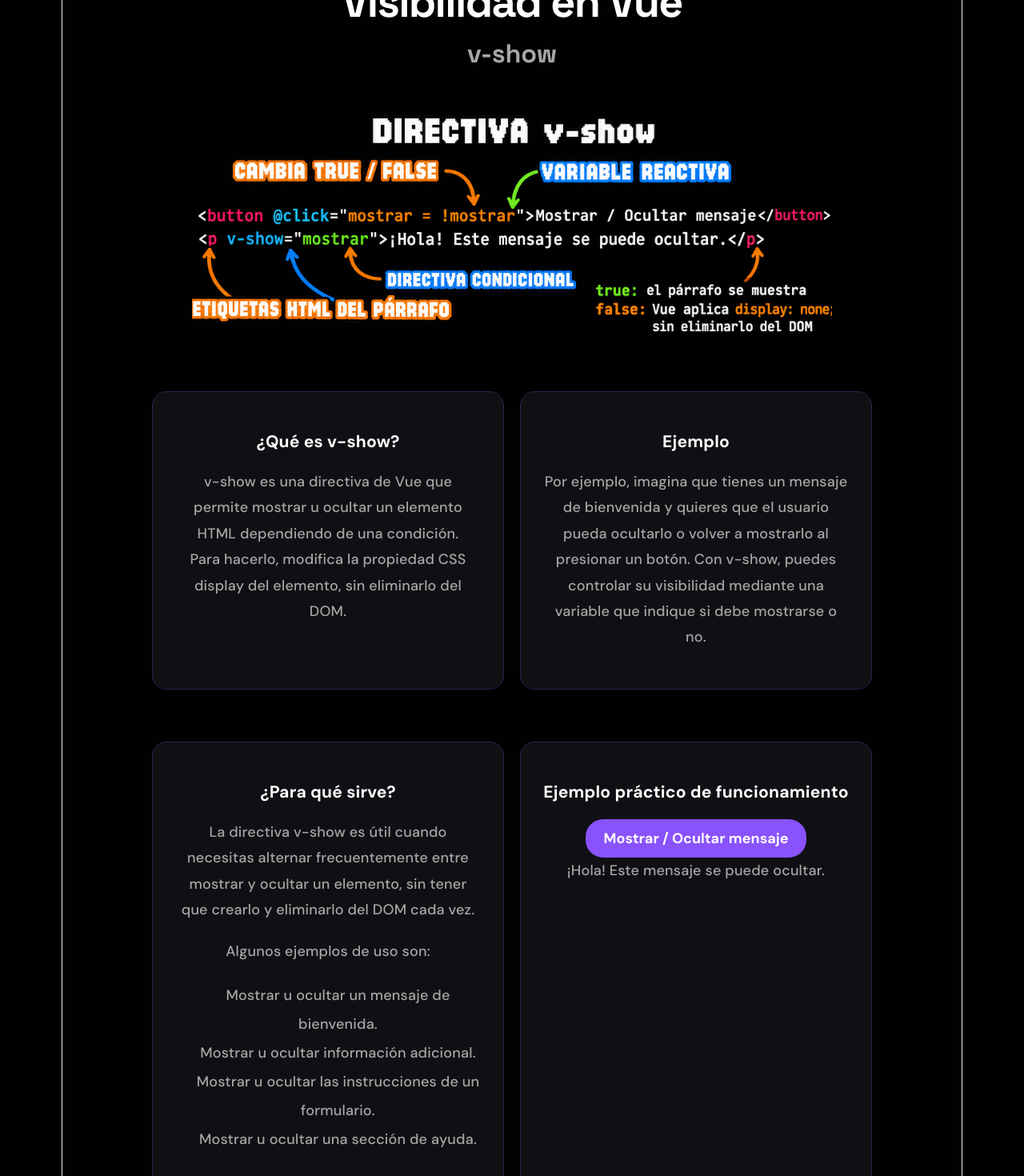
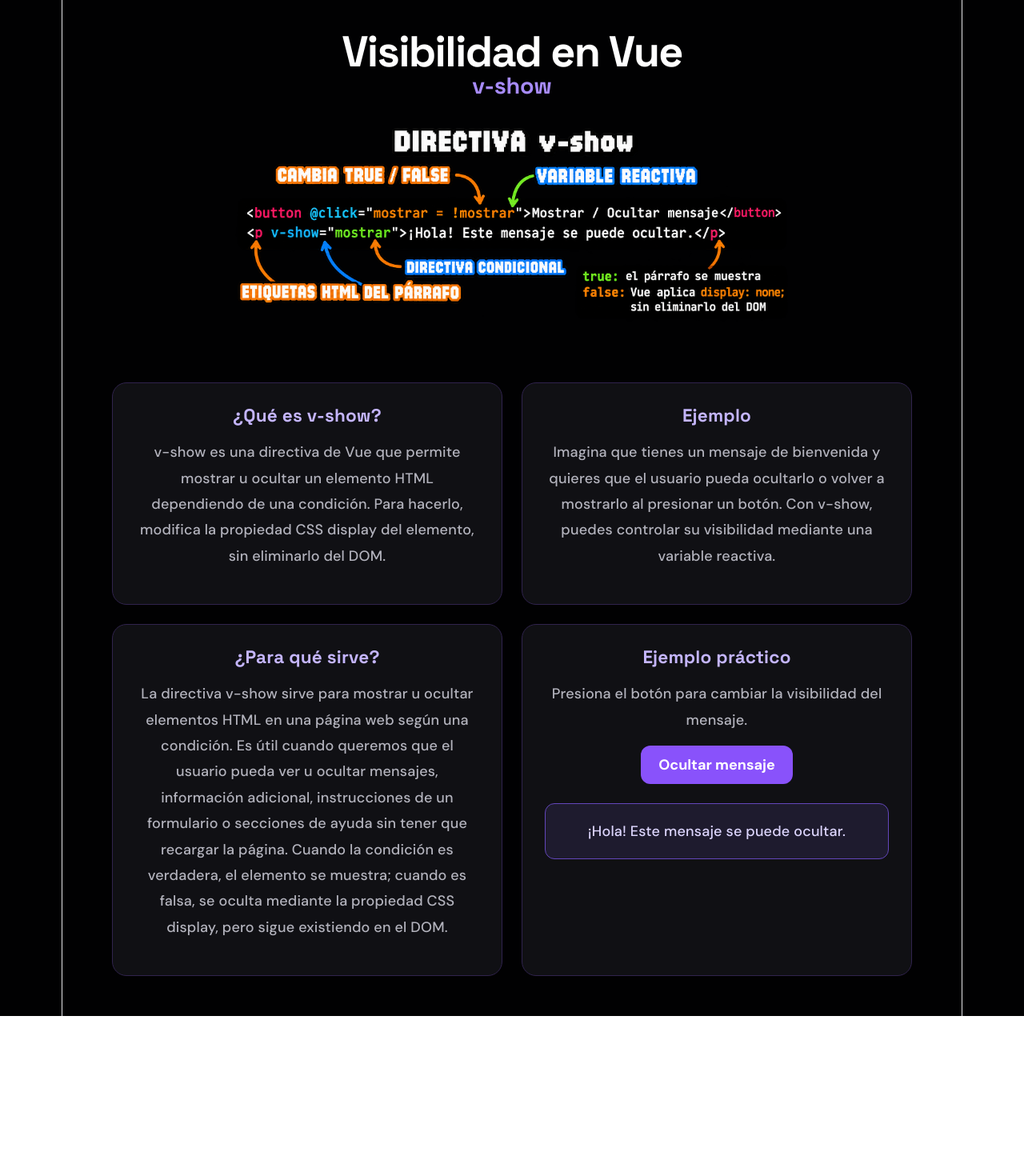
Before and after one commit to erikajhoana-dot/SPA-VUE, a Vue app: page /visibilidad in a window 1280 px wide. Shown: the part 380-1850 px from the top of the page at 80% size. After the commit the page ends 1650 px from the top, so only its background shows below. Built offline with nearby package versions, Linux system fonts and the light colour scheme.

Commit message:
Mejora de estilo de VisibilidadView

```diff
--- a/src/assets/estilos.css
+++ b/src/assets/estilos.css
@@ -77,33 +77,86 @@ h2 {
     margin-bottom: 50px;
 }
 
+
 .vista-visibilidad {
-    max-width: 900px;
+    width: min(100% - 40px, 1000px);
     margin: 50px auto;
-    padding: 0 30px;
+}
+
+.encabezado-visibilidad {
+    text-align: center;
+    margin-bottom: 40px;
+}
+
+.vista-visibilidad h1 {
+    font-family: 'Space Grotesk', sans-serif;
+    font-size: clamp(2rem, 5vw, 3rem);
+    font-weight: 800;
+    margin-bottom: 12px;
+}
+
+.vista-visibilidad h2 {
+    font-size: 1.6rem;
+    color: #a78bfa;
+    margin: 0 0 30px;
+}
+
+
+.imagen {
+    display: block;
+    width: 100%;
+    max-width: 700px;
+    height: auto;
+    object-fit: contain;
+    margin: 0 auto;
+    border-radius: 16px;
+}
+
+
+.tablero {
+    display: grid;
+    grid-template-columns: repeat(2, minmax(0, 1fr));
+    gap: 24px;
+}
+
+
+.vista-visibilidad .tarjeta {
+    min-width: 0;
+    padding: 28px;
+    background: #101014;
+    border: 1px solid #30234d;
+    border-radius: 18px;
+    transition: transform 0.25s ease,
+                border-color 0.25s ease,
+                background-color 0.25s ease;
+}
+
+.vista-visibilidad .tarjeta:hover {
+    transform: translateY(-4px);
+    border-color: #8952fb;
+    background-color: #14121c;
+}
+
+.vista-visibilidad .tarjeta h3 {
+    font-family: 'Space Grotesk', sans-serif;
+    font-size: 1.25rem;
+    color: #c4b5fd;
+    margin-top: 0;
+    margin-bottom: 16px;
 }
 
 .vista-visibilidad p {
-    font-family: 'DM Sans', sans-serif;
     font-size: 1rem;
     line-height: 1.8;
-    color: #a6a6a6;
-    margin-bottom: 20px;
+    color: #b3b3bd;
+    margin-bottom: 16px;
 }
 
 .vista-visibilidad ul {
     list-style: none;
-    padding-left: 25px;
-    line-height: 2;
-    color: #a6a6a6;
-}
-
-.vista-visibilidad .tarjeta {
-    margin-top: 45px;
-    padding: 28px;
-    background-color: #101014;
-    border: 1px solid #30234d;
-    border-radius: 18px;
+    padding-left: 22px;
+    line-height: 1.9;
+    color: #b3b3bd;
 }
 
 .vista-visibilidad button {
@@ -112,30 +165,62 @@ h2 {
     font-size: 1rem;
     font-weight: 700;
     color: white;
-    background-color: #8952fb;
+    background: #8952fb;
     border: none;
-    border-radius: 22px;
+    border-radius: 12px;
     cursor: pointer;
-    transition: background-color 0.3s ease, transform 0.3s ease;
+    transition: background-color 0.2s ease,
+                transform 0.2s ease;
 }
 
 .vista-visibilidad button:hover {
-    background-color: #7c3aed;
+    background: #7c3aed;
     transform: translateY(-2px);
 }
 
+.vista-visibilidad button:focus-visible {
+    outline: 3px solid #c4b5fd;
+    outline-offset: 4px;
+}
+
 .vista-visibilidad .mensaje-demo {
-    margin-top: 25px;
+    margin-top: 24px;
     margin-bottom: 0;
     padding: 18px;
     color: #ddd6fe;
-    background-color: #1e1b2e;
+    background: #1e1b2e;
     border: 1px solid #6346bb;
     border-radius: 12px;
 }
 
-.tablero {
-    display: grid;
-    grid-template-columns: repeat(2, 1fr);
-    gap: 20px;
+@media (max-width: 650px) {
+    .vista-visibilidad {
+        width: auto;
+        margin: 30px 18px;
+    }
+
+    .tablero {
+        grid-template-columns: 1fr;
+        gap: 16px;
+    }
+
+    .vista-visibilidad .tarjeta {
+        padding: 22px;
+    }
+
+    .imagen-vshow {
+        max-width: 100%;
+    }
 }
+
+@media (prefers-reduced-motion: reduce) {
+    .vista-visibilidad .tarjeta,
+    .vista-visibilidad button {
+        transition: none;
+    }
+
+    .vista-visibilidad .tarjeta:hover,
+    .vista-visibilidad button:hover {
+        transform: none;
+    }
+}
--- a/src/views/VisibilidadView.vue
+++ b/src/views/VisibilidadView.vue
@@ -1,42 +1,47 @@
+
 <template>
     <main class="vista-visibilidad">
 
+        <header class="encabezado-visibilidad">
             <h1>Visibilidad en Vue</h1>
             <h2>v-show</h2>
-        <img src="../assets/v-show.png">
+
+            <img class="imagen" src="../assets/v-show.png" alt="Ilustración explicativa de la directiva v-show de Vue">
+        </header>
 
         <div class="tablero">
 
             <section class="tarjeta">
                 <h3>¿Qué es v-show?</h3>
-        <p>v-show es una directiva de Vue que permite mostrar u ocultar un elemento HTML dependiendo de una condición.<br>Para hacerlo, modifica la propiedad CSS display del elemento, sin eliminarlo del DOM.</p>
+                <p>v-show es una directiva de Vue que permite mostrar u ocultar un elemento HTML dependiendo de una condición. Para hacerlo, modifica la propiedad CSS display del elemento, sin eliminarlo del DOM. </p>
             </section>
 
             <section class="tarjeta">
                 <h3>Ejemplo</h3>
-        <p>Por ejemplo, imagina que tienes un mensaje de bienvenida y quieres que el usuario pueda ocultarlo o volver a mostrarlo al presionar un botón. Con v-show, puedes controlar su visibilidad mediante una variable que indique si debe mostrarse o no.</p>
+                <p>Imagina que tienes un mensaje de bienvenida y quieres que el usuario pueda ocultarlo o volver a mostrarlo al presionar un botón. Con v-show, puedes controlar su visibilidad mediante una variable reactiva.</p>
             </section>
-
 
             <section class="tarjeta">
                 <h3>¿Para qué sirve?</h3>
-        <p>La directiva v-show es útil cuando necesitas alternar frecuentemente entre mostrar y ocultar un elemento, sin tener que crearlo y eliminarlo del DOM cada vez.</p>
-        <p>Algunos ejemplos de uso son: </p>
-        <ul>
-            <li v-for="(ejemplo, indice) in ejemplos" :key="indice">{{ ejemplo }}</li>
-        </ul>
+                <p>La directiva v-show sirve para mostrar u ocultar elementos HTML en una página web según una condición. Es útil cuando queremos que el usuario pueda ver u ocultar mensajes, información adicional, instrucciones de un formulario o secciones de ayuda sin tener que recargar la página. Cuando la condición es verdadera, el elemento se muestra; cuando es falsa, se oculta mediante la propiedad CSS display, pero sigue existiendo en el DOM. </p>
             </section>
 
-        <section class="tarjeta">
-        <h3>Ejemplo práctico de funcionamiento</h3>
-        <button @click="mostrar = !mostrar">Mostrar / Ocultar mensaje</button>
-        <p v-show="mostrar">¡Hola! Este mensaje se puede ocultar.</p>
+            <section class="tarjeta tarjeta-demo">
+                <h3>Ejemplo práctico</h3>
+
+                <p>Presiona el botón para cambiar la visibilidad del mensaje.</p>
+
+                <button type="button" @click="mostrar = !mostrar":aria-expanded="mostrar"aria-controls="mensaje-vshow">
+                    {{ mostrar ? 'Ocultar mensaje' : 'Mostrar mensaje' }}
+                </button>
+
+                <p id="mensaje-vshow" v-show="mostrar" class="mensaje-demo"> ¡Hola! Este mensaje se puede ocultar.</p>
             </section>
 
         </div>
-
     </main>
 </template>
+
 
 <script setup>
 
@@ -44,11 +49,4 @@ import { ref } from 'vue' //Ayuda a crear una variable reactiva
 
 const mostrar=ref(true)
 
-const ejemplos = [
-    'Mostrar u ocultar un mensaje de bienvenida.',
-    'Mostrar u ocultar información adicional.',
-    'Mostrar u ocultar las instrucciones de un formulario.',
-    'Mostrar u ocultar una sección de ayuda.'
-]
-
 </script>
```
Lines whose indentation alone changed are shown as unchanged.
